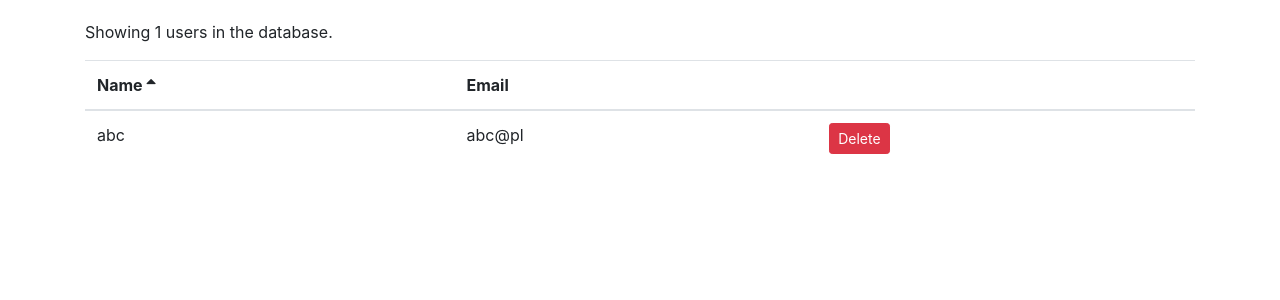
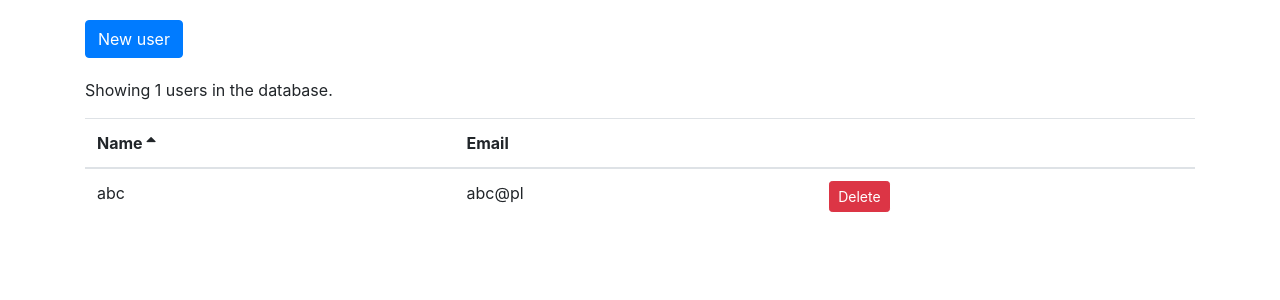
Before and after one commit to Grzybekmac/front-app, a React (Create React App) app in the folder frontend-app/: page /users in a window 1280 px wide. Shown: the top 300 px of the page. Built offline with nearby package versions, Linux system fonts and the light colour scheme.

Commit message:
added routing and notfound page

```diff
--- a/frontend-app/package.json
+++ b/frontend-app/package.json
@@ -5,10 +5,11 @@
   "dependencies": {
     "bootstrap": "^4.1.3",
     "font-awesome": "^4.7.0",
-    "joi": "^13.6.0",
+    "joi-browser": "^13.4.0",
     "lodash": "^4.17.10",
     "react": "^16.4.2",
     "react-dom": "^16.4.2",
+    "react-router-dom": "^4.3.1",
     "react-scripts": "1.1.4"
   },
   "scripts": {
--- a/frontend-app/src/App.js
+++ b/frontend-app/src/App.js
@@ -1,13 +1,20 @@
 import React, { Component } from "react";
+import { Route, Redirect, Switch } from "react-router-dom";
 import Users from "./components/users";
 import "./App.css";
+import UserForm from "./components/userForm";
 
 class App extends Component {
   render() {
     return (
       <React.Fragment>
         <main className="container">
-          <Users />
+          <Switch>
+            <Route path="/users/:id" component={UserForm} />
+            <Route path="/users" component={Users} />
+            <Redirect from="/" exact to="/users" />
+            <Redirect to="/not-found" />
+          </Switch>
         </main>
       </React.Fragment>
     );
--- a/frontend-app/src/components/users.jsx
+++ b/frontend-app/src/components/users.jsx
@@ -1,4 +1,5 @@
 import React, { Component } from "react";
+import { Link } from "react-router-dom";
 import UsersTable from "./usersTable";
 
 class Users extends Component {
@@ -27,6 +28,13 @@ class Users extends Component {
 
     return (
       <div style={{ marginTop: 20 }}>
+        <Link
+          to="/users/new"
+          className="btn btn-primary"
+          style={{ marginBottom: 20 }}
+        >
+          New user
+        </Link>
         <p>Showing {count} users in the database.</p>
         <UsersTable
           users={this.state.users}
--- a/frontend-app/src/index.js
+++ b/frontend-app/src/index.js
@@ -1,10 +1,16 @@
 import React from "react";
 import ReactDOM from "react-dom";
+import { BrowserRouter } from "react-router-dom";
 import "./index.css";
 import App from "./App";
 import registerServiceWorker from "./registerServiceWorker";
 import "bootstrap/dist/css/bootstrap.css";
 import "font-awesome/css/font-awesome.css";
 
-ReactDOM.render(<App />, document.getElementById("root"));
+ReactDOM.render(
+  <BrowserRouter>
+    <App />
+  </BrowserRouter>,
+  document.getElementById("root")
+);
 registerServiceWorker();
```
Also changed, not shown: frontend-app/src/components/notFound.jsx (added, +7 -0 lines), 1 other file (tests, documents, lock files or other folders).
